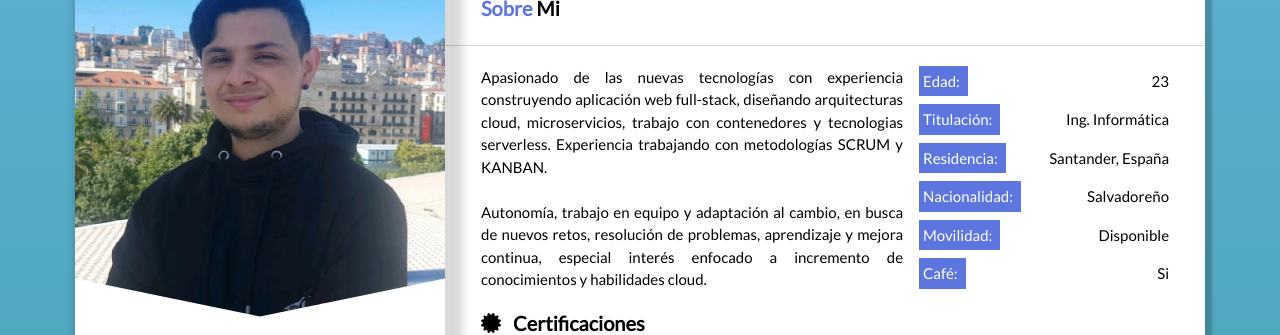
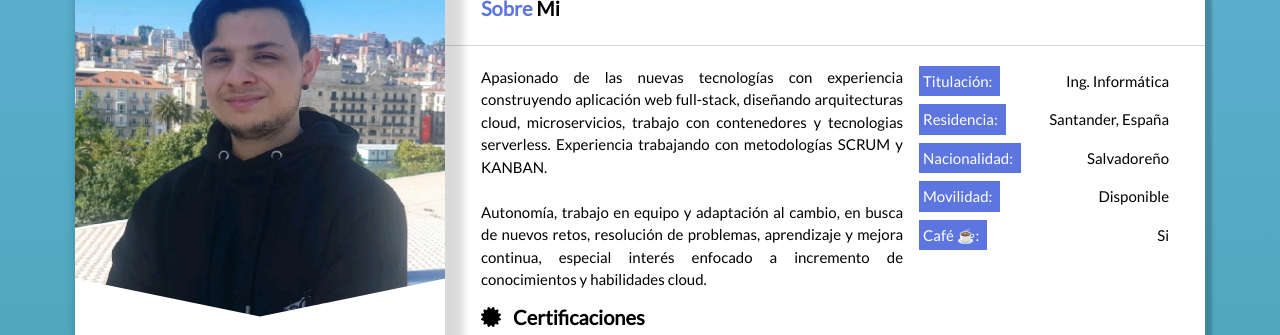
Before and after one commit to Woohaik/Woohaik.github.io, a React (Create React App) app: page /about in a window 1280 px wide. Shown: the part 124-459 px from the top of the page. Built offline with nearby package versions, Linux system fonts and the light colour scheme.

Commit message:
fix: translation added coffe emoji removed unused keys

```diff
--- a/src/locales/en.locale.ts
+++ b/src/locales/en.locale.ts
@@ -41,13 +41,12 @@ export const enlocal: IPosibleLocals = {
             movility: "Available ",
             coffee: "Yes"
         },
-        age: "Age",
         university: "EUROPEAN UNIVERSITY OF THE ATLANTIC",
         degree: "Degree",
         nationality: "Nationality",
         residence: "Residence",
         movility: "Movility",
-        coffee: "Coffee",
+        coffee: "Coffee  ☕",
         phone: "Phone",
         certificationSubTitle: "Certifications",
         educationSubTitle: "Education",
--- a/src/locales/es.locale.ts
+++ b/src/locales/es.locale.ts
@@ -46,12 +46,11 @@ export const eslocal: IPosibleLocals = {
             coffee: "Si"
         },
         university: "UNIVERSIDAD EUROPEA DEL ATLÁNTICO",
-        age: "Edad",
         degree: "Titulación",
         nationality: "Nacionalidad",
         residence: "Residencia",
         movility: "Movilidad",
-        coffee: "Café",
+        coffee: "Café ☕",
         certificationSubTitle: "Certificaciones",
         phone: "Móvil",
         educationSubTitle: "Educación",
--- a/src/locales/fr.locale.ts
+++ b/src/locales/fr.locale.ts
@@ -42,14 +42,13 @@ export const frlocal: IPosibleLocals = {
             movility: "Disponible",
             coffee: "Oui"
         },
-        age: "Âge",
         university: "UNIVERSITÉ EUROPÉENNE DE L'ATLANTIQUE",
         degree: "Diplôme",
         nationality: "Nationalité",
         residence: "Résidence",
         movility: "Mobilité",
         phone: "Portable",
-        coffee: "Café",
+        coffee: "Café ☕",
         certificationSubTitle: "Certifications",
         educationSubTitle: "Éducation",
         languagesSubTitle: "Langues"
--- a/src/utils/constants.ts
+++ b/src/utils/constants.ts
@@ -10,7 +10,6 @@ export const PROJECTS_CATEGORIES = ["All", "Frontend", "Vscode", "npm"] as const
 
 export const MY_EMAIL = "wilfredo.hernandez.ar@gmail.com";
 export const MY_PHONE_NUMBER = "+34 656 374 207";
-export const MY_BIRTH_DATE_DATE_STRING = "November 12, 1998";
 
 export const POSIBLE_LOCALS = {
     locale: "locale",
@@ -38,7 +37,6 @@ export const POSIBLE_LOCALS = {
             coffee: "coffee"
         },
         university: "university",
-        age: "age",
         nationality: "nationality",
         residence: "residence",
         movility: "movility",
--- a/src/utils/functions.ts
+++ b/src/utils/functions.ts
@@ -7,8 +7,3 @@ export const capitalizeText = (text: string): string => {
 
 export const getResponsiveSize = (size: ScreenSizeType, desiredOptions: ResponsiveOptions) =>
     desiredOptions[size];
-
-const MS_PER_YEAR = 1000 * 60 * 60 * 24 * 365.2425;
-
-export const getAge = (birthDate: Date) =>
-    Math.floor((new Date().getTime() - birthDate.getTime()) / MS_PER_YEAR);
--- a/src/views/About.tsx
+++ b/src/views/About.tsx
@@ -5,8 +5,8 @@ import CardBody from "components/Card/CardBody";
 import CardSubTitle from "components/Card/CardSubTitle";
 import CardTitle from "components/Card/CardTitle";
 import CertificationCard from "components/CertificationCard";
-import { MY_BIRTH_DATE_DATE_STRING, MY_CERTIFICATIONS, MY_EMAIL, MY_PHONE_NUMBER, POSIBLE_LOCALS } from "utils/constants";
-import { capitalizeText, getAge } from "utils/functions";
+import { MY_CERTIFICATIONS, MY_EMAIL, MY_PHONE_NUMBER, POSIBLE_LOCALS } from "utils/constants";
+import { capitalizeText } from "utils/functions";
 import logoUneat from "assets/logo_uneatlantico.svg";
 import { FaGlobe, FaUserGraduate, FaCertificate, FaAddressBook } from "react-icons/fa";
 import LanguageLevel from "components/LanguageLevel";
@@ -17,10 +17,6 @@ const AboutView = () => {
     const { t } = useTranslation("translation", { keyPrefix: "aboutView" });
     const { t: baseT } = useTranslation();
     const { t: aboutAnswersT } = useTranslation("translation", { keyPrefix: "aboutView.aboutAnswers" });
-    const age = useMemo(() => {
-        const date = new Date(MY_BIRTH_DATE_DATE_STRING);
-        return getAge(date);
-    }, []);
 
     const universityRange: string = useMemo(() => {
         const startedUniversity = capitalizeText((new Date("September 1, 2018").toLocaleDateString(baseT(POSIBLE_LOCALS.locale), { year: "numeric", month: "long" })));
@@ -35,7 +31,6 @@ const AboutView = () => {
                 <div className="flex gap-4 mb-3 lg:flex-row sm:flex-col flex-col ">
                     <div className="flex-1 text-justify" dangerouslySetInnerHTML={{ __html: t(POSIBLE_LOCALS.aboutView.description) }} />
                     <div style={{ flex: "0 1 250px" }}>
-                        <ColorSquare text={age + ""} title={t(POSIBLE_LOCALS.aboutView.age)} />
                         <ColorSquare
                             text={aboutAnswersT(POSIBLE_LOCALS.aboutView.aboutAnswers.degree)}
                             title={t(POSIBLE_LOCALS.aboutView.degree)}
```
